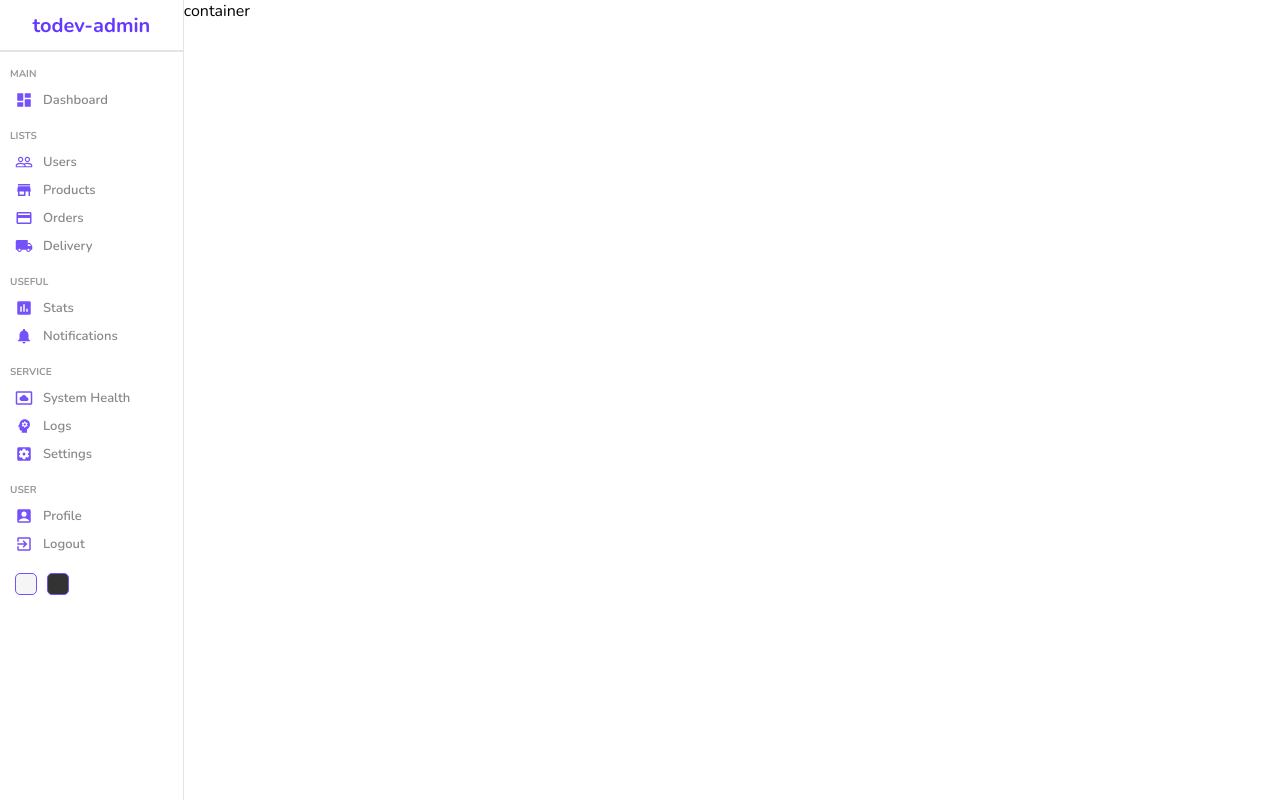
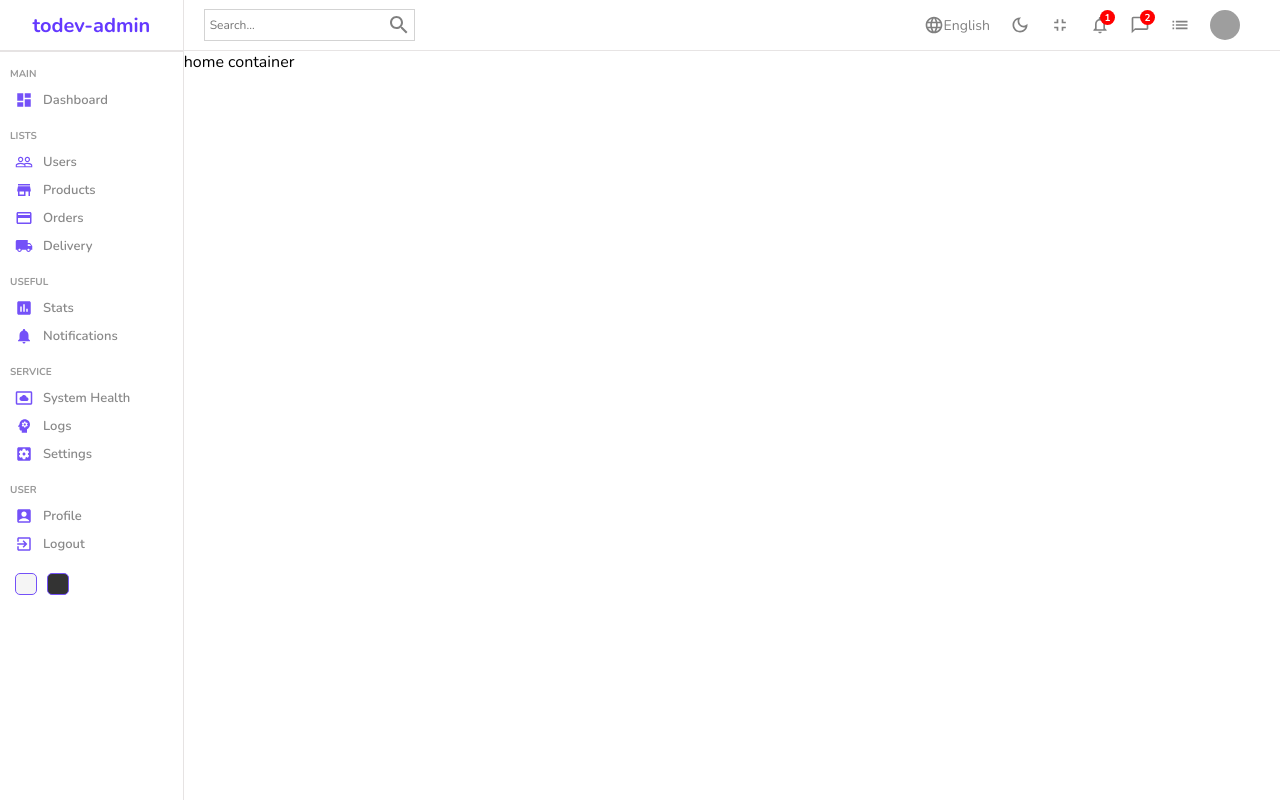
Before and after one commit to todevmilen/admin-dashboard, a React (Create React App) app: page / in a window 1280 px wide. Built offline with nearby package versions, Linux system fonts and the light colour scheme; grey boxes are pictures that could not be loaded.

Commit message:
feat: nav bar component

```diff
--- a/src/components/navbar/Navbar.jsx
+++ b/src/components/navbar/Navbar.jsx
@@ -1,8 +1,51 @@
 import React from 'react'
 import './navbar.scss';
+import SearchOutlinedIcon from "@mui/icons-material/SearchOutlined";
+import LanguageOutlinedIcon from "@mui/icons-material/LanguageOutlined";
+import DarkModeOutlinedIcon from '@mui/icons-material/DarkModeOutlined';
+import FullscreenExitOutlinedIcon from '@mui/icons-material/FullscreenExitOutlined'; import NotificationsNoneIcon from '@mui/icons-material/NotificationsNone';
+import ChatBubbleOutlineIcon from '@mui/icons-material/ChatBubbleOutline';
+import ListOutlinedIcon from '@mui/icons-material/ListOutlined';
 const Navbar = () => {
     return (
-        <div className='navbar'>Navbar</div>
+        <div className='navbar'>
+            <div className="wrapper">
+                <div className="search">
+                    <input type="text" placeholder='Search...' />
+                    <SearchOutlinedIcon />
+                </div>
+                <div className="items">
+                    <div className="item">
+                        <LanguageOutlinedIcon className="icon" />
+                        English
+                    </div>
+                    <div className="item">
+                        <DarkModeOutlinedIcon className="icon" />
+                    </div>
+                    <div className="item">
+                        <FullscreenExitOutlinedIcon className="icon" />
+                    </div>
+                    <div className="item">
+                        <NotificationsNoneIcon className="icon" />
+                        <div className="counter">1</div>
+                    </div>
+                    <div className="item">
+                        <ChatBubbleOutlineIcon className="icon" />
+                        <div className="counter">2</div>
+                    </div>
+                    <div className="item">
+                        <ListOutlinedIcon className="icon" />
+                    </div>
+                    <div className="item">
+                        <img
+                            className="avatar"
+                            src="https://encrypted-tbn0.gstatic.com/images?q=tbn:ANd9GcSuoovVYEMl5PlyrnrmjPY_0bH_k0RaXYByiMVOWeEhWeG9wxWP2ozVw0Ab51hiQzxErpo&usqp=CAU"
+                            alt="user photo"
+                        />
+                    </div>
+                </div>
+            </div>
+        </div>
     )
 }
 
--- a/src/components/navbar/navbar.scss
+++ b/src/components/navbar/navbar.scss
@@ -0,0 +1,72 @@
+.navbar {
+    height: 50px;
+    border-bottom: 0.5px solid rgb(231, 228, 228);
+    display: flex;
+    align-items: center;
+    color: grey;
+    font-size: 14px;
+}
+
+.wrapper {
+    padding: 20px;
+    display: flex;
+    align-items: center;
+    justify-content: space-between;
+    width: 100%;
+
+    .search {
+        display: flex;
+        align-items: center;
+        border: 0.5px solid lightgray;
+        padding: 3px;
+
+        input {
+            border: none;
+            outline: none;
+            background-color: transparent;
+
+            &::placeholder {
+                font-size: 12px;
+            }
+        }
+    }
+
+    .items {
+        display: flex;
+        align-items: center;
+
+        .item {
+            display: flex;
+            align-items: center;
+            margin-right: 20px;
+            position: relative;
+
+
+            .icon {
+                font-size: 20px;
+            }
+
+            .avatar {
+                width: 30px;
+                height: 30px;
+                border-radius: 50%;
+            }
+
+            .counter {
+                width: 15px;
+                height: 15px;
+                background-color: red;
+                border-radius: 50%;
+                color: white;
+                display: flex;
+                align-items: center;
+                justify-content: center;
+                font-size: 10px;
+                font-weight: bold;
+                position: absolute;
+                top: -5px;
+                right: -5px;
+            }
+        }
+    }
+}
--- a/src/pages/home/Home.jsx
+++ b/src/pages/home/Home.jsx
@@ -1,3 +1,4 @@
+import Navbar from '../../components/navbar/Navbar';
 import Sidebar from '../../components/sidebar/Sidebar';
 import './home.scss';
 
@@ -7,7 +8,8 @@ const Home = () => {
         <div className='home'>
             <Sidebar />
             <div className="homeContainer">
-                container
+                <Navbar />
+                home container
             </div>
         </div>
     )
```
